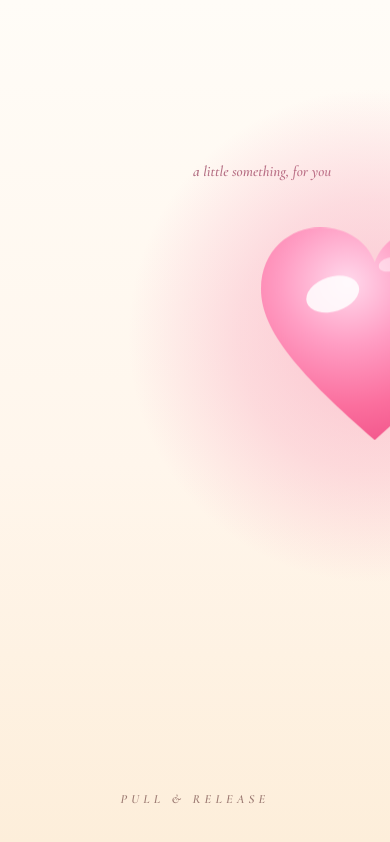
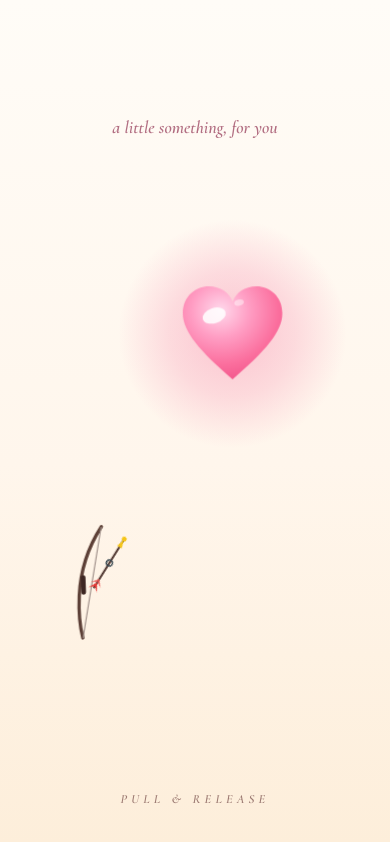
Before and after one commit to AshfanAnsari/interactive-birthday-gift, a React (Vite) app: page / in a window 390 px wide. Built offline with nearby package versions, Linux system fonts and the light colour scheme; a web font is replaced by a local one.

Commit message:
Phone-friendly portrait recomposition of all three scenes

```diff
--- a/src/App.tsx
+++ b/src/App.tsx
@@ -1,22 +1,34 @@
 import { useEffect, useRef, useState } from 'react';
 
 /**
- * Interactive Birthday Gift — frame-accurate replica of the @code_wars_official reel.
- * Spec measured from the reel's own frames (see ../ref/):
- *  Scene 1 · cream room, glossy heart (62% x, 40% y) with a pink halo, cupid bow at
- *            lower-left; an arrow shoots, bursts into mini-hearts, then a raspberry
- *            circle wipes the screen.
- *  Scene 2 · magenta card: black bars (16vh), serif-italic "make a wish...", the title
- *            types on TWO lines centered ~58% across, double gold swoosh,
- *            "to someone worth celebrating", then reverse-types away.
- *  Scene 3 · peach tree scene: thick plum trunk at 66%, forked branches, a canopy of
- *            100+ tiny hearts forming one big heart; the .wish text block at
- *            left:5.5% / bottom:10% — "and... make it count" / "Happy Birthday" /
+ * Interactive Birthday Gift — frame-accurate replica of the @code_wars_official reel,
+ * with a portrait recomposition for phones (the reel's stage is landscape; on a
+ * portrait screen the same scenes are re-laid-out vertically instead of cropped).
+ *  Scene 1 · cream room, glossy heart with a pink halo, cupid bow; drag the arrow
+ *            back and release to shoot (auto-fires if left alone). A hit bursts
+ *            into mini-hearts and a raspberry circle wipes the screen.
+ *  Scene 2 · magenta card: black bars (16vh), serif-italic "make a wish...", the
+ *            title types on TWO lines, double gold swoosh, "to someone worth
+ *            celebrating", then reverse-types away.
+ *  Scene 3 · peach tree scene: thick plum trunk, forked branches, a canopy of
+ *            200+ tiny hearts forming one big heart; the .wish text block at
+ *            left:5.5% — "and... make it count" / "Happy Birthday" /
  *            "here's to a year that blooms". Loops back to Scene 1.
  */
 
 const HEART = 'M50 88 C20 62 4 44 4 27 C4 11 16 2 28 2 C39 2 47 8 50 16 C53 8 61 2 72 2 C84 2 96 11 96 27 C96 44 80 62 50 88 Z';
 const FULL = 'Happy Birthday';
+const clampN = (v: number, a: number, b: number) => Math.max(a, Math.min(b, v));
+
+function usePortrait() {
+  const [p, setP] = useState(() => typeof window !== 'undefined' && window.innerHeight > window.innerWidth);
+  useEffect(() => {
+    const f = () => setP(window.innerHeight > window.innerWidth);
+    window.addEventListener('resize', f);
+    return () => window.removeEventListener('resize', f);
+  }, []);
+  return p;
+}
 
 function Gloss() {
   return (
@@ -27,7 +39,7 @@ function Gloss() {
   );
 }
 
-/* ── deterministic pseudo-random for the canopy ─────────────────────────── */
+/* ── deterministic pseudo-random ─────────────────────────────────────────── */
 function mulberry(seed: number) {
   return () => {
     seed |= 0; seed = (seed + 0x6d2b79f5) | 0;
@@ -38,49 +50,64 @@ function mulberry(seed: number) {
 }
 const BLOOM_COLORS = ['#f06292', '#f06292', '#ec407a', '#ec407a', '#ef5350', '#f48fb1', '#f8bbd0', '#ffab40', '#ffb74d', '#fff3e0'];
 type Bloom = { x: number; y: number; s: number; c: number; d: number; r: number };
-const CANOPY: Bloom[] = (() => {
+function makeCanopy(cx: number, cy: number, k: number, trunkTop: { x: number; y: number }): Bloom[] {
   const rand = mulberry(20261022);
   const pts: Bloom[] = [];
   const place = (t: number, s: number) => {
     const hx = 16 * Math.pow(Math.sin(t), 3) * s;
     const hy = 2 + (13 * Math.cos(t) - 5 * Math.cos(2 * t) - 2 * Math.cos(3 * t) - Math.cos(4 * t) - 2) * s;
-    const x = 648 + hx * 13.8 + (rand() - 0.5) * 14;
-    const y = 208 - hy * 13.8 + (rand() - 0.5) * 12;
-    const dist = Math.hypot(x - 634, y - 385);
+    const x = cx + hx * k + (rand() - 0.5) * k * 1.05;
+    const y = cy - hy * k + (rand() - 0.5) * k * 0.9;
+    const dist = Math.hypot(x - trunkTop.x, y - trunkTop.y);
     pts.push({
       x, y,
-      s: 16 + rand() * 18,
+      s: (16 + rand() * 18) * (k / 13.8),
       c: Math.floor(rand() * BLOOM_COLORS.length),
-      d: 2.35 + (dist / 520) * 1.8 + rand() * 0.3,
+      d: 2.35 + (dist / (520 * (k / 13.8))) * 1.8 * (k / 13.8) + rand() * 0.3,
       r: (rand() - 0.5) * 24,
     });
   };
-  // crisp boundary ring, like the reference's readable heart silhouette
   for (let i = 0; i < 78; i++) place((i / 78) * Math.PI * 2 + rand() * 0.05, 0.97 + rand() * 0.05);
-  // filled interior
   let guard = 0;
   while (pts.length < 235 && guard++ < 6000) {
     place(rand() * Math.PI * 2, 0.12 + 0.83 * Math.pow(rand(), 0.4));
   }
   return pts;
-})();
+}
 
 /* ══ Scene 1 · the heart and the bow ══════════════════════════════════════ */
 type ShotPhase = 'play' | 'burst' | 'wipe';
 
 const BURST: Array<[number, number, string, number, boolean]> = [
-  // dx, dy, color, size, isHeart
   [-46, -52, '#f06292', 13, true], [-18, -68, '#f5c518', 5, false], [14, -62, '#ec407a', 11, true],
   [44, -44, '#f5c518', 6, false], [58, -12, '#f48fb1', 10, true], [-62, -16, '#ef5350', 10, true],
   [30, -78, '#ffb74d', 5, false], [-34, -84, '#f8bbd0', 9, true], [66, -58, '#f06292', 8, true],
 ];
 
-const BOW_TIP_TOP = { x: 244, y: 328 };
-const BOW_TIP_BOT = { x: 218, y: 476 };
-const NOCK0 = { x: 238, y: 400 };
-const BASE_ANGLE = -33;
-const HEART_C = { x: 595, y: 215 };
-const clampN = (v: number, a: number, b: number) => Math.max(a, Math.min(b, v));
+type BowLayout = {
+  vb: string;
+  heart: { x: number; y: number; s: number };
+  tipTop: { x: number; y: number };
+  tipBot: { x: number; y: number };
+  nock: { x: number; y: number };
+  bow: { x: number; y: number };
+  angle: number;
+  grab: { x: number; y: number; w: number; h: number };
+  wipe: { left: string; top: string };
+  burst: { x: number; y: number };
+};
+const BOW_LAND: BowLayout = {
+  vb: '0 0 960 540', heart: { x: 595, y: 215, s: 1.5 },
+  tipTop: { x: 244, y: 328 }, tipBot: { x: 218, y: 476 }, nock: { x: 238, y: 400 },
+  bow: { x: 230, y: 400 }, angle: -33, grab: { x: 105, y: 285, w: 290, h: 245 },
+  wipe: { left: '62%', top: '40%' }, burst: { x: 520, y: 196 },
+};
+const BOW_PORT: BowLayout = {
+  vb: '0 0 540 860', heart: { x: 322, y: 308, s: 1.42 },
+  tipTop: { x: 140, y: 575 }, tipBot: { x: 115, y: 729 }, nock: { x: 136, y: 650 },
+  bow: { x: 128, y: 652 }, angle: -58, grab: { x: 25, y: 535, w: 250, h: 240 },
+  wipe: { left: '59.6%', top: '35.8%' }, burst: { x: 258, y: 250 },
+};
 
 function ArrowShape() {
   return (
@@ -95,7 +122,8 @@ function ArrowShape() {
   );
 }
 
-function HeartScene({ phase, onHit }: { phase: ShotPhase; onHit: () => void }) {
+function HeartScene({ phase, onHit, portrait }: { phase: ShotPhase; onHit: () => void; portrait: boolean }) {
+  const L = portrait ? BOW_PORT : BOW_LAND;
   const svgRef = useRef<SVGSVGElement>(null);
   const [aim, setAim] = useState<{ pull: number; theta: number } | null>(null);
   const [flight, setFlight] = useState<{ nockX: number; nockY: number; theta: number; dist: number; dur: number; hit: boolean } | null>(null);
@@ -107,13 +135,13 @@ function HeartScene({ phase, onHit }: { phase: ShotPhase; onHit: () => void }) {
   const fire = (theta: number, pull: number) => {
     const rad = (theta * Math.PI) / 180;
     const u = { x: Math.cos(rad), y: Math.sin(rad) };
-    const nock = flight ? { x: flight.nockX, y: flight.nockY } : { x: NOCK0.x - u.x * pull, y: NOCK0.y - u.y * pull };
-    const t = (HEART_C.x - nock.x) * u.x + (HEART_C.y - nock.y) * u.y;
+    const nock = { x: L.nock.x - u.x * pull, y: L.nock.y - u.y * pull };
+    const t = (L.heart.x - nock.x) * u.x + (L.heart.y - nock.y) * u.y;
     const cx = nock.x + u.x * t, cy = nock.y + u.y * t;
-    const d = Math.hypot(HEART_C.x - cx, HEART_C.y - cy);
+    const d = Math.hypot(L.heart.x - cx, L.heart.y - cy);
     const hit = d < 95 && t > 0;
-    const dist = hit ? Math.max(60, t - 100) : 780;
-    const dur = clampN(dist / 1500, 0.26, 0.58);
+    const dist = hit ? Math.max(60, t - 100) : 900;
+    const dur = clampN(dist / 1500, 0.26, 0.62);
     setAim(null);
     setFlight({ nockX: nock.x, nockY: nock.y, theta, dist, dur, hit });
     window.setTimeout(() => {
@@ -126,11 +154,11 @@ function HeartScene({ phase, onHit }: { phase: ShotPhase; onHit: () => void }) {
   useEffect(() => {
     if (phase !== 'play') return;
     autoTimer.current = window.setTimeout(() => {
-      if (!interacted.current) fire(BASE_ANGLE, 46);
+      if (!interacted.current) fire(L.angle, 46);
     }, 6500);
     return () => window.clearTimeout(autoTimer.current);
     // eslint-disable-next-line react-hooks/exhaustive-deps
-  }, [phase]);
+  }, [phase, portrait]);
 
   const toLocal = (e: React.PointerEvent) => {
     const svg = svgRef.current!;
@@ -144,17 +172,17 @@ function HeartScene({ phase, onHit }: { phase: ShotPhase; onHit: () => void }) {
     (e.currentTarget as Element).setPointerCapture?.(e.pointerId);
     const p = toLocal(e);
     drag.current = { x: p.x, y: p.y };
-    setAim({ pull: 0, theta: BASE_ANGLE });
+    setAim({ pull: 0, theta: L.angle });
   };
   const move = (e: React.PointerEvent) => {
     if (!drag.current || flight) return;
     const p = toLocal(e);
     const dx = p.x - drag.current.x, dy = p.y - drag.current.y;
-    const rad = (BASE_ANGLE * Math.PI) / 180;
+    const rad = (L.angle * Math.PI) / 180;
     const u = { x: Math.cos(rad), y: Math.sin(rad) };
     const perp = { x: -u.y, y: u.x };
     const pull = clampN(-(dx * u.x + dy * u.y), 0, 74);
-    const theta = BASE_ANGLE + clampN((dx * perp.x + dy * perp.y) * 0.1, -16, 12);
+    const theta = L.angle + clampN((dx * perp.x + dy * perp.y) * 0.1, -16, 12);
     setAim({ pull, theta });
   };
   const up = () => {
@@ -164,17 +192,19 @@ function HeartScene({ phase, onHit }: { phase: ShotPhase; onHit: () => void }) {
     setAim(null);
   };
 
-  const theta = flight ? flight.theta : aim ? aim.theta : BASE_ANGLE;
+  const theta = flight ? flight.theta : aim ? aim.theta : L.angle;
   const pull = flight ? 0 : aim ? aim.pull : 0;
   const rad = (theta * Math.PI) / 180;
   const u = { x: Math.cos(rad), y: Math.sin(rad) };
-  const nock = flight ? { x: flight.nockX, y: flight.nockY } : { x: NOCK0.x - u.x * pull, y: NOCK0.y - u.y * pull };
+  const nock = flight ? { x: flight.nockX, y: flight.nockY } : { x: L.nock.x - u.x * pull, y: L.nock.y - u.y * pull };
   const textsGone = phase !== 'play' || !!flight;
 
   return (
     <div className="absolute inset-0" style={{ background: 'linear-gradient(180deg,#fffcf7 0%,#fff6ec 55%,#fdeeda 100%)' }}>
       <p className="text-fade absolute font-serifit italic font-semibold"
-        style={{ left: '49.5%', top: '19%', fontSize: 'clamp(15px,2vw,21px)', color: '#b26e82', opacity: textsGone ? 0 : 1 }}>
+        style={portrait
+          ? { left: '50%', top: '13.5%', transform: 'translateX(-50%)', whiteSpace: 'nowrap', fontSize: 'clamp(15px,4.6vw,21px)', color: '#b26e82', opacity: textsGone ? 0 : 1 }
+          : { left: '49.5%', top: '19%', fontSize: 'clamp(15px,2vw,21px)', color: '#b26e82', opacity: textsGone ? 0 : 1 }}>
         a little something, for you
       </p>
       <p className="text-fade absolute left-1/2 -translate-x-1/2 font-serifit font-semibold"
@@ -182,7 +212,7 @@ function HeartScene({ phase, onHit }: { phase: ShotPhase; onHit: () => void }) {
         PULL &amp; RELEASE
       </p>
 
-      <svg ref={svgRef} viewBox="0 0 960 540" preserveAspectRatio="xMidYMid slice" className="absolute inset-0 h-full w-full" role="img" aria-label="A glossy pink heart and a cupid bow. Pull the arrow back and release to shoot.">
+      <svg ref={svgRef} viewBox={L.vb} preserveAspectRatio={portrait ? 'xMidYMid meet' : 'xMidYMid slice'} className="absolute inset-0 h-full w-full" role="img" aria-label="A glossy pink heart and a cupid bow. Pull the arrow back and release to shoot.">
         <defs>
           <radialGradient id="heartGrad" cx="38%" cy="26%" r="85%">
             <stop offset="0%" stopColor="#ffd9ec" />
@@ -198,10 +228,10 @@ function HeartScene({ phase, onHit }: { phase: ShotPhase; onHit: () => void }) {
         </defs>
 
         {/* halo + heart */}
-        <circle cx="595" cy="215" r="158" fill="url(#haloGrad)" />
+        <circle cx={L.heart.x} cy={L.heart.y} r="158" fill="url(#haloGrad)" />
         <g className={phase === 'burst' ? 'hit-pop' : undefined} style={{ transformBox: 'fill-box', transformOrigin: 'center' }}>
           <g className="pulse-heart">
-            <g transform="translate(595 215) scale(1.5)">
+            <g transform={`translate(${L.heart.x} ${L.heart.y}) scale(${L.heart.s})`}>
               <g transform="translate(-50 -46)">
                 <path d={HEART} fill="url(#heartGrad)" />
                 <Gloss />
@@ -214,31 +244,30 @@ function HeartScene({ phase, onHit }: { phase: ShotPhase; onHit: () => void }) {
         {phase === 'burst' && BURST.map(([dx, dy, c, sz, isHeart], i) =>
           isHeart ? (
             <g key={i} className="sparkle" style={{ ['--dx' as string]: `${dx}px`, ['--dy' as string]: `${dy}px` }}>
-              <path d={HEART} transform={`translate(${520 + dx * 0.15 - sz / 2} ${196 + dy * 0.15 - sz / 2}) scale(${sz / 100})`} fill={c} />
+              <path d={HEART} transform={`translate(${L.burst.x + dx * 0.15 - sz / 2} ${L.burst.y + dy * 0.15 - sz / 2}) scale(${sz / 100})`} fill={c} />
             </g>
           ) : (
-            <circle key={i} className="sparkle" cx={520} cy={196} r={sz / 1.6} fill={c}
+            <circle key={i} className="sparkle" cx={L.burst.x} cy={L.burst.y} r={sz / 1.6} fill={c}
               style={{ ['--dx' as string]: `${dx}px`, ['--dy' as string]: `${dy}px` }} />
           ),
         )}
 
         {/* the bow — slender recurve, string on the target side */}
-        <g transform="translate(230 400) rotate(12)">
+        <g transform={`translate(${L.bow.x} ${L.bow.y}) rotate(12)`}>
           <path d="M-4 -78 C-17 -44 -19 -8 -14 22 C-10 46 -5 62 3 78" fill="none" stroke="#5d4037" strokeWidth="4.6" strokeLinecap="round" />
           <line x1="-14" y1="-4" x2="-9" y2="16" stroke="#3e2723" strokeWidth="6.5" strokeLinecap="round" />
         </g>
-        {/* the string: straight at rest, bent to the nock while aiming */}
         {aim ? (
-          <polyline points={`${BOW_TIP_TOP.x},${BOW_TIP_TOP.y} ${nock.x},${nock.y} ${BOW_TIP_BOT.x},${BOW_TIP_BOT.y}`}
+          <polyline points={`${L.tipTop.x},${L.tipTop.y} ${nock.x},${nock.y} ${L.tipBot.x},${L.tipBot.y}`}
             fill="none" stroke="#9a8a84" strokeWidth="1.5" />
         ) : (
-          <line x1={BOW_TIP_TOP.x} y1={BOW_TIP_TOP.y} x2={BOW_TIP_BOT.x} y2={BOW_TIP_BOT.y} stroke="#9a8a84" strokeWidth="1.5" />
+          <line x1={L.tipTop.x} y1={L.tipTop.y} x2={L.tipBot.x} y2={L.tipBot.y} stroke="#9a8a84" strokeWidth="1.5" />
         )}
 
         {/* the arrow */}
         {!arrowGone && (
           <g transform={`translate(${nock.x} ${nock.y}) rotate(${theta})`}>
-            <g className={flight ? undefined : aim ? undefined : 'nudge'}
+            <g className={flight || aim ? undefined : 'nudge'}
               style={flight ? { transform: `translateX(${flight.dist}px)`, opacity: flight.hit ? 0 : undefined, transition: `transform ${flight.dur}s ease-in, opacity .18s ease ${flight.dur - 0.12}s` } : undefined}>
               <ArrowShape />
             </g>
@@ -247,7 +276,7 @@ function HeartScene({ phase, onHit }: { phase: ShotPhase; onHit: () => void }) {
 
         {/* generous grab area over the bow */}
         {phase === 'play' && !flight && (
-          <rect x="105" y="285" width="290" height="245" fill="transparent"
+          <rect x={L.grab.x} y={L.grab.y} width={L.grab.w} height={L.grab.h} fill="transparent"
             onPointerDown={down} onPointerMove={move} onPointerUp={up} onPointerCancel={up}
             style={{ cursor: 'grab', touchAction: 'none' }} />
         )}
@@ -256,14 +285,14 @@ function HeartScene({ phase, onHit }: { phase: ShotPhase; onHit: () => void }) {
       {/* the raspberry circle wipe */}
       {phase === 'wipe' && (
         <div className="wipe-circle absolute rounded-full"
-          style={{ left: '62%', top: '40%', width: 44, height: 44, background: 'radial-gradient(circle at 42% 40%, #f0658f, #df2a63 78%)' }} />
+          style={{ left: L.wipe.left, top: L.wipe.top, width: 44, height: 44, background: 'radial-gradient(circle at 42% 40%, #f0658f, #df2a63 78%)' }} />
       )}
     </div>
   );
 }
 
 /* ══ Scene 2 · the magenta card ═══════════════════════════════════════════ */
-function CardScene({ onDone }: { onDone: () => void }) {
+function CardScene({ onDone, portrait }: { onDone: () => void; portrait: boolean }) {
   const [n, setN] = useState(0);
   const [deleting, setDeleting] = useState(false);
   const done = useRef(false);
@@ -310,16 +339,16 @@ function CardScene({ onDone }: { onDone: () => void }) {
       <div className="bar-top absolute left-0 right-0 top-0 z-[3] h-[16vh]" style={{ background: '#12040b' }} />
       <div className="bar-bot absolute bottom-0 left-0 right-0 z-[3] h-[16vh]" style={{ background: '#12040b' }} />
 
-      <div className="absolute z-[2] w-full" style={{ left: '58%', top: '50%', transform: 'translate(-50%,-50%)' }}>
+      <div className="absolute z-[2] w-full" style={{ left: portrait ? '50%' : '58%', top: '50%', transform: 'translate(-50%,-50%)' }}>
         <p className="fade-soft text-center font-serifit text-[19px] font-semibold italic" style={{ color: '#ffd7e0', animationDelay: '.25s' }}>
           make a wish...
         </p>
         <h1 className="mt-3 text-center font-display font-extrabold leading-[1.04] text-white"
-          style={{ fontSize: 'clamp(54px,12.5vw,130px)', textShadow: '0 3px 14px rgba(90,0,40,.35)' }}>
+          style={{ fontSize: portrait ? 'clamp(50px,14.5vw,130px)' : 'clamp(54px,12.5vw,130px)', textShadow: '0 3px 14px rgba(90,0,40,.35)' }}>
           <span className="block min-h-[1.04em]">{line1}</span>
           <span className="block min-h-[1.04em]">{line2}</span>
         </h1>
-        <svg viewBox="0 0 460 30" className="mx-auto mt-4 w-[min(430px,60vw)]" aria-hidden="true">
+        <svg viewBox="0 0 460 30" className="mx-auto mt-4" style={{ width: portrait ? 'min(400px,82vw)' : 'min(430px,60vw)' }} aria-hidden="true">
           <path d="M6 11 C 150 3, 320 5, 452 13" fill="none" stroke="#f5c518" strokeWidth="4.5" strokeLinecap="round"
             pathLength={100} className={complete ? 'swoosh' : undefined} style={{ strokeDasharray: 100, strokeDashoffset: complete ? undefined : 100 }} />
           <path d="M118 23 C 220 17, 330 17, 428 21" fill="none" stroke="#f5c518" strokeWidth="4" strokeLinecap="round"
@@ -327,7 +356,7 @@ function CardScene({ onDone }: { onDone: () => void }) {
         </svg>
       </div>
 
-      <p className="absolute left-1/2 z-[2] -translate-x-1/2 text-center font-serifit text-[18px] font-semibold italic"
+      <p className="absolute left-1/2 z-[2] -translate-x-1/2 whitespace-nowrap text-center font-serifit text-[18px] font-semibold italic"
         style={{ bottom: 'calc(16vh + 20px)', color: '#ffd7e0', opacity: complete ? 1 : 0, transition: 'opacity .6s ease' }}>
         to someone worth celebrating
       </p>
@@ -336,8 +365,7 @@ function CardScene({ onDone }: { onDone: () => void }) {
 }
 
 /* ══ Scene 3 · the heart tree ═════════════════════════════════════════════ */
-const BRANCHES: Array<[string, number, number]> = [
-  // path, stroke width, grow delay (s)
+const BRANCHES_LAND: Array<[string, number, number]> = [
   ['M636 545 C637 480 636 425 633 368', 15, 0.05],
   ['M633 372 C610 320 575 285 528 262', 8, 1.15],
   ['M634 366 C640 315 652 275 678 238', 8, 1.3],
@@ -353,12 +381,34 @@ const BRANCHES: Array<[string, number, number]> = [
   ['M512 312 C486 300 464 296 440 298', 3, 2.6],
   ['M762 326 C788 318 810 316 834 322', 3, 2.65],
 ];
-const FLOATERS: Array<[number, number, number, string, number]> = [
+const BRANCHES_PORT: Array<[string, number, number]> = [
+  ['M352 862 C353 780 352 700 349 640', 15, 0.05],
+  ['M349 646 C330 590 300 552 262 530', 8, 1.15],
+  ['M350 640 C356 585 366 540 388 500', 8, 1.3],
+  ['M351 644 C380 596 412 566 450 548', 8, 1.45],
+  ['M348 652 C322 618 288 596 248 588', 5.5, 1.6],
+  ['M352 650 C384 622 420 606 458 602', 5.5, 1.75],
+  ['M262 530 C244 510 230 498 210 490', 3.4, 2.05],
+  ['M262 530 C256 506 256 486 264 464', 3.4, 2.15],
+  ['M388 500 C382 474 384 452 394 432', 3.4, 2.25],
+  ['M388 500 C402 480 416 470 434 464', 3.4, 2.35],
+  ['M450 548 C468 532 482 524 500 520', 3.4, 2.45],
+  ['M450 548 C458 524 460 504 454 484', 3.4, 2.55],
+  ['M248 588 C228 578 210 574 192 576', 3.2, 2.6],
+  ['M458 602 C478 596 494 594 510 598', 3.2, 2.65],
+];
+const FLOATERS_LAND: Array<[number, number, number, string, number]> = [
   [110, 150, 11, '#f6a8c1', 0], [170, 330, 9, '#f6a8c1', 1.2], [88, 438, 10, '#ffd98a', 0.6],
   [258, 108, 8, '#f6a8c1', 1.8], [872, 462, 9, '#ffd98a', 0.9], [470, 128, 8, '#f6a8c1', 1.5], [566, 472, 10, '#f6a8c1', 0.3],
 ];
+const FLOATERS_PORT: Array<[number, number, number, string, number]> = [
+  [60, 240, 11, '#f6a8c1', 0], [95, 520, 9, '#f6a8c1', 1.2], [48, 700, 10, '#ffd98a', 0.6],
+  [140, 170, 8, '#f6a8c1', 1.8], [492, 735, 9, '#ffd98a', 0.9], [262, 200, 8, '#f6a8c1', 1.5], [318, 750, 10, '#f6a8c1', 0.3],
+];
+const CANOPY_LAND = makeCanopy(648, 208, 13.8, { x: 634, y: 385 });
+const CANOPY_PORT = makeCanopy(356, 365, 10.6, { x: 350, y: 645 });
 
-function TreeScene() {
+function TreeScene({ portrait }: { portrait: boolean }) {
   const [n, setN] = useState(0);
   useEffect(() => {
     let iv: number | undefined;
@@ -372,25 +422,26 @@ function TreeScene() {
     return () => { window.clearTimeout(start); if (iv) window.clearInterval(iv); };
   }, []);
 
+  const branches = portrait ? BRANCHES_PORT : BRANCHES_LAND;
+  const floaters = portrait ? FLOATERS_PORT : FLOATERS_LAND;
+  const canopy = portrait ? CANOPY_PORT : CANOPY_LAND;
+
   return (
     <div className="fade-soft absolute inset-0"
       style={{ background: 'radial-gradient(120% 105% at 50% 42%, #fffdf7 0%, #fff3e0 52%, #ffe3c2 82%, #ffd9ae 100%)' }}>
-      <svg viewBox="0 0 960 540" preserveAspectRatio="xMidYMid slice" className="absolute inset-0 h-full w-full" role="img" aria-label="A tree whose canopy is a heart made of small hearts">
-        {/* ambient floaters */}
-        {FLOATERS.map(([x, y, s, c, dl], i) => (
+      <svg viewBox={portrait ? '0 0 540 860' : '0 0 960 540'} preserveAspectRatio={portrait ? 'xMidYMid meet' : 'xMidYMid slice'} className="absolute inset-0 h-full w-full" role="img" aria-label="A tree whose canopy is a heart made of small hearts">
+        {floaters.map(([x, y, s, c, dl], i) => (
           <g key={`f${i}`} className="floaty" style={{ animationDelay: `${dl}s, ${dl}s` }}>
             <path d={HEART} transform={`translate(${x - s / 2} ${y - s / 2}) scale(${s / 100})`} fill={c} opacity=".65" />
           </g>
         ))}
 
-        {/* trunk + branches */}
-        {BRANCHES.map(([d, w, dl], i) => (
+        {branches.map(([d, w, dl], i) => (
           <path key={i} d={d} fill="none" stroke="#4a2c33" strokeWidth={w} strokeLinecap="round"
             pathLength={100} className="draw" style={{ animationDelay: `${dl}s`, animationDuration: i === 0 ? '1.5s' : '0.95s' }} />
         ))}
 
-        {/* the heart canopy */}
-        {CANOPY.map((p, i) => (
+        {canopy.map((p, i) => (
           <g key={i} className="bloom" style={{ animationDelay: `${p.d}s` }}>
             <g transform={`translate(${p.x} ${p.y}) rotate(${p.r})`}>
               <path d={HEART} transform={`translate(${-p.s / 2} ${-p.s / 2}) scale(${p.s / 100})`} fill={BLOOM_COLORS[p.c]} />
@@ -400,12 +451,12 @@ function TreeScene() {
         ))}
       </svg>
 
-      {/* the .wish block — left:5.5%, bottom:10%, max-width:46% */}
-      <div className="absolute" style={{ left: '5.5%', bottom: '9%', maxWidth: '46%', color: '#5d4037' }}>
+      {/* the .wish block — left:5.5%, max-width:46% */}
+      <div className="absolute" style={{ left: '5.5%', bottom: portrait ? '5%' : '9%', maxWidth: portrait ? '62%' : '46%', color: '#5d4037' }}>
         <p className="fade-soft font-serifit text-[17px] font-semibold italic" style={{ animationDelay: '2.6s' }}>
           and... make it count
         </p>
-        <p className="font-script leading-[1.15]" style={{ fontSize: 'clamp(42px,6.9vw,80px)', color: '#c2185b' }}>
+        <p className="font-script leading-[1.15]" style={{ fontSize: portrait ? 'clamp(40px,12vw,80px)' : 'clamp(42px,6.9vw,80px)', color: '#c2185b' }}>
           {FULL.slice(0, n)}
         </p>
         <p className="fade-soft font-serifit text-[16.5px] font-medium" style={{ animationDelay: '4.9s', color: '#8a7368' }}>
@@ -420,6 +471,7 @@ function TreeScene() {
 type Scene = 'heart' | 'card' | 'tree';
 
 export default function App() {
+  const portrait = usePortrait();
   const [scene, setScene] = useState<Scene>('heart');
   const [phase, setPhase] = useState<ShotPhase>('play');
 
@@ -441,9 +493,9 @@ export default function App() {
 
   return (
     <main className="relative h-full w-full overflow-hidden bg-[#fff9f3]">
-      {scene === 'heart' && <HeartScene phase={phase} onHit={handleHit} />}
-      {scene === 'card' && <CardScene onDone={() => setScene('tree')} />}
-      {scene === 'tree' && <TreeScene />}
+      {scene === 'heart' && <HeartScene phase={phase} onHit={handleHit} portrait={portrait} />}
+      {scene === 'card' && <CardScene onDone={() => setScene('tree')} portrait={portrait} />}
+      {scene === 'tree' && <TreeScene portrait={portrait} />}
     </main>
   );
 }
```
